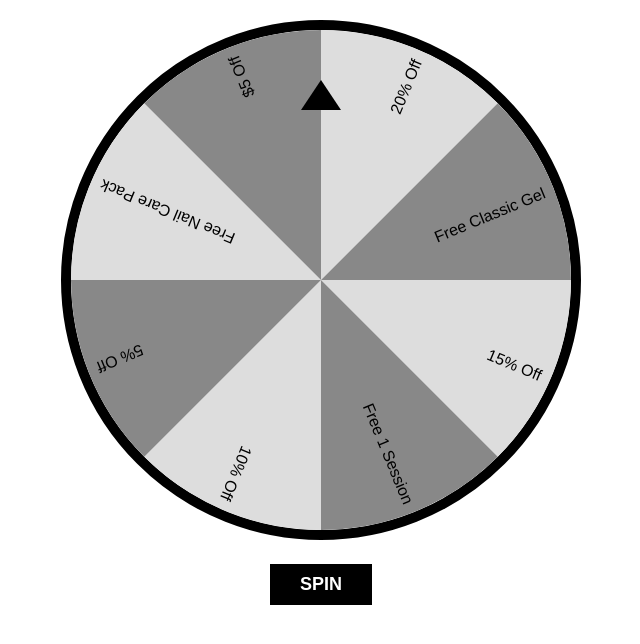
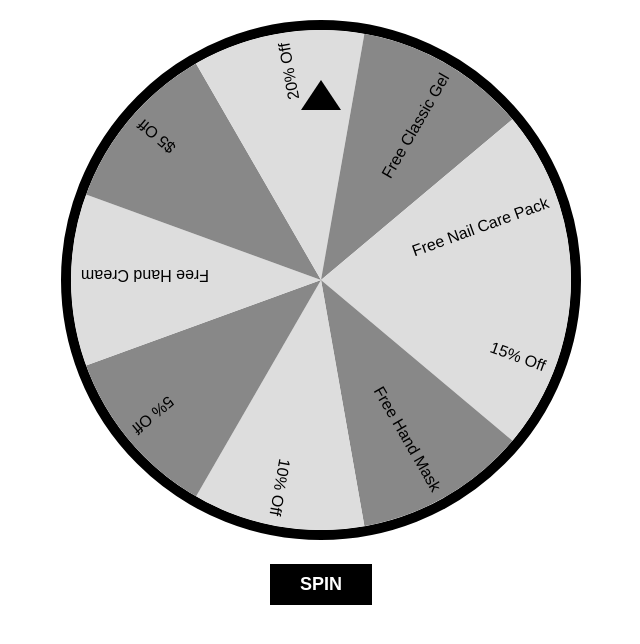
Before and after one commit to chelsi-simpple/wheel-of-fortune, a plain HTML site: page index.html in a window 1280 px wide. Shown: the whole page, without its empty margins (319-959 px from the left). Drawn offline with Linux system fonts and the light colour scheme.

Commit message:
Update index.html

```diff
--- a/index.html
+++ b/index.html
@@ -54,13 +54,14 @@
     // === Editable Options ===
     const options = [
       "15% Off",
-      "Free 1 Session",
+      "Free Hand Mask",
       "10% Off",
       "5% Off",
-      "Free Nail Care Pack",
+      "Free Hand Cream",
       "$5 Off",
       "20% Off",
-      "Free Classic Gel"
+      "Free Classic Gel",
+      "Free Nail Care Pack"
     ];
     const numOptions = options.length;
     const arcSize = (2 * Math.PI) / numOptions;
```
